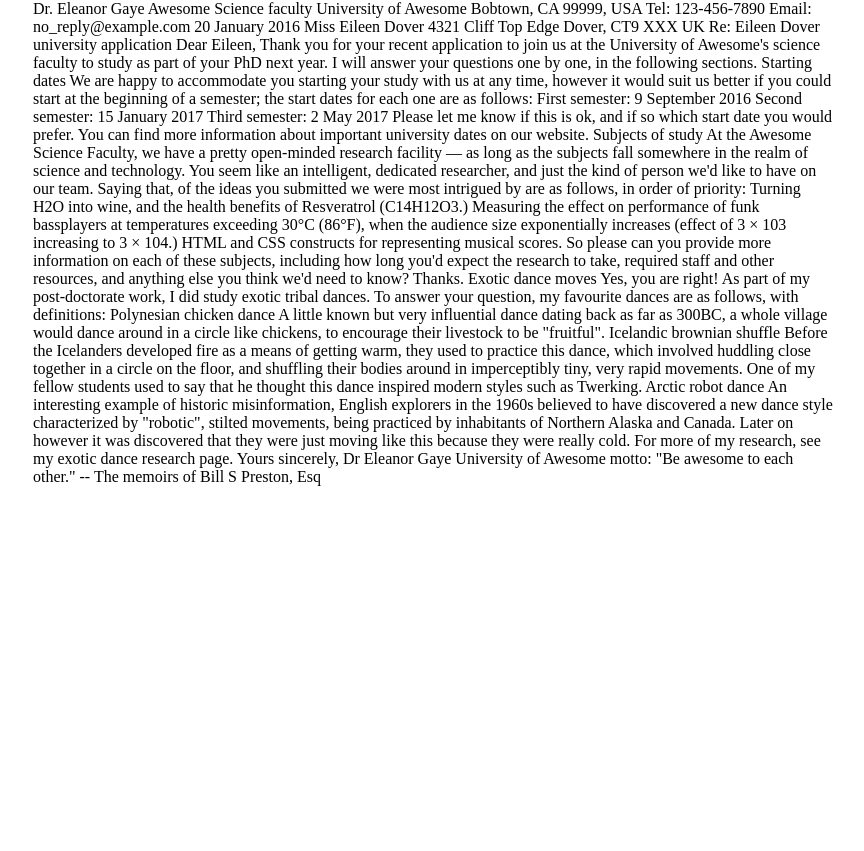
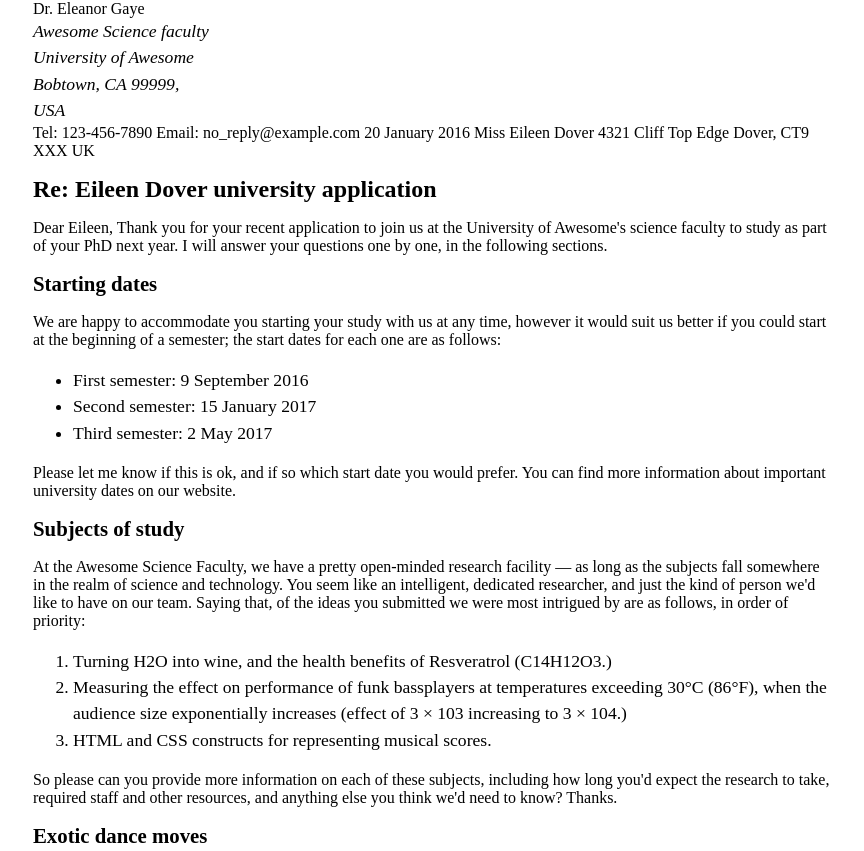
Before and after one commit to ShigaJun/git-tutorial, a website: page index.html in a window 1280 px wide. Shown: the top 851 px of the page, without its empty margins (207-1071 px from the left). Before the commit the page ends 800 px from the top, so only its background shows below. Drawn offline with Linux system fonts and the light colour scheme; files that its build step writes are made by us from their sources.

Commit message:
style.cssの修正（途中）

```diff
--- a/index.html
+++ b/index.html
@@ -5,10 +5,10 @@
   </head>
   <body>
     Dr. Eleanor Gaye
-    Awesome Science faculty
-    University of Awesome
-    Bobtown, CA 99999,
-    USA
+    <address>Awesome Science faculty</address>
+    <address>University of Awesome</address>
+    <address>Bobtown, CA 99999,</address>
+    <address>USA</address>
     Tel: 123-456-7890
     Email: no_reply@example.com
 
@@ -20,37 +20,37 @@
     UK
 
 
-    Re: Eileen Dover university application
+    <h1>Re: Eileen Dover university application</h1>
 
     Dear Eileen,
 
     Thank you for your recent application to join us at the University of Awesome's science faculty to study as part of your PhD next year. I will answer your questions one by one, in the following sections.
 
-    Starting dates
+    <h2>Starting dates</h2>
 
     We are happy to accommodate you starting your study with us at any time, however it would suit us better if you could start at the beginning of a semester; the start dates for each one are as follows:
-
-    First semester: 9 September 2016
-    Second semester: 15 January 2017
-    Third semester: 2 May 2017
-
+    <ul>
+      <li>First semester: 9 September 2016</li>
+      <li>Second semester: 15 January 2017</li>
+      <li>Third semester: 2 May 2017</li>
+    </ul>
     Please let me know if this is ok, and if so which start date you would prefer.
 
     You can find more information about important university dates on our website.
 
 
-    Subjects of study
+    <h2>Subjects of study</h2>
 
     At the Awesome Science Faculty, we have a pretty open-minded research facility — as long as the subjects fall somewhere in the realm of science and technology. You seem like an intelligent, dedicated researcher, and just the kind of person we'd like to have on our team. Saying that, of the ideas you submitted we were most intrigued by are as follows, in order of priority:
 
-    Turning H2O into wine, and the health benefits of Resveratrol (C14H12O3.)
-    Measuring the effect on performance of funk bassplayers at temperatures exceeding 30°C (86°F), when the audience size exponentially increases (effect of 3 × 103 increasing to 3 × 104.)
-    HTML and CSS constructs for representing musical scores.
-
+    <ol>
+      <li>Turning H2O into wine, and the health benefits of Resveratrol (C14H12O3.)</li>
+      <li>Measuring the effect on performance of funk bassplayers at temperatures exceeding 30°C (86°F), when the audience size exponentially increases (effect of 3 × 103 increasing to 3 × 104.)</li>
+      <li>HTML and CSS constructs for representing musical scores.</li>
+    </ol>
     So please can you provide more information on each of these subjects, including how long you'd expect the research to take, required staff and other resources, and anything else you think we'd need to know? Thanks.
 
-
-    Exotic dance moves
+    <h2>Exotic dance moves</h2>
 
     Yes, you are right! As part of my post-doctorate work, I did study exotic tribal dances. To answer your question, my favourite dances are as follows, with definitions:
 
```
Also changed, not shown: style.css (renamed from styles/style.css).
